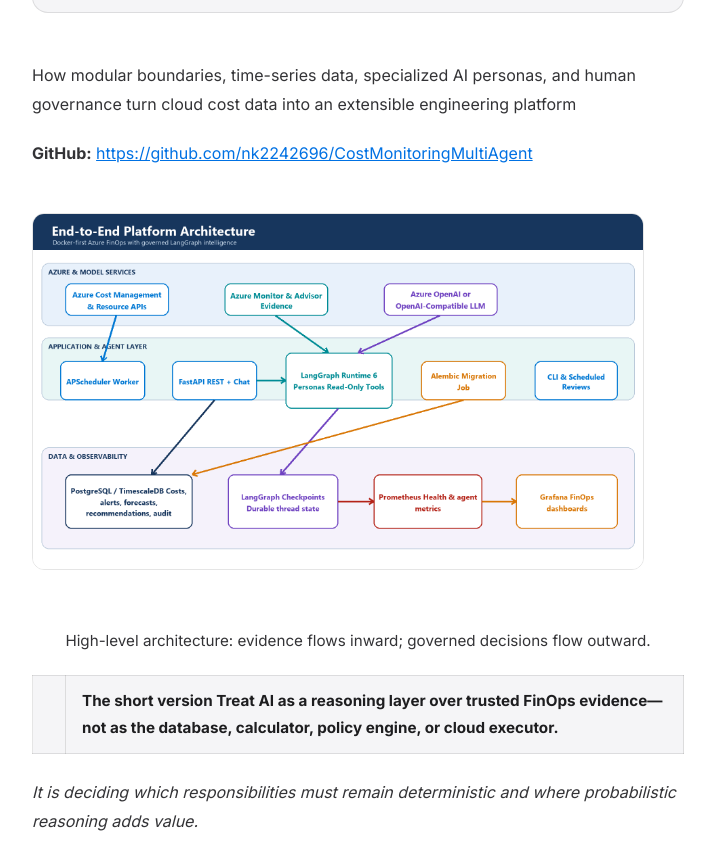
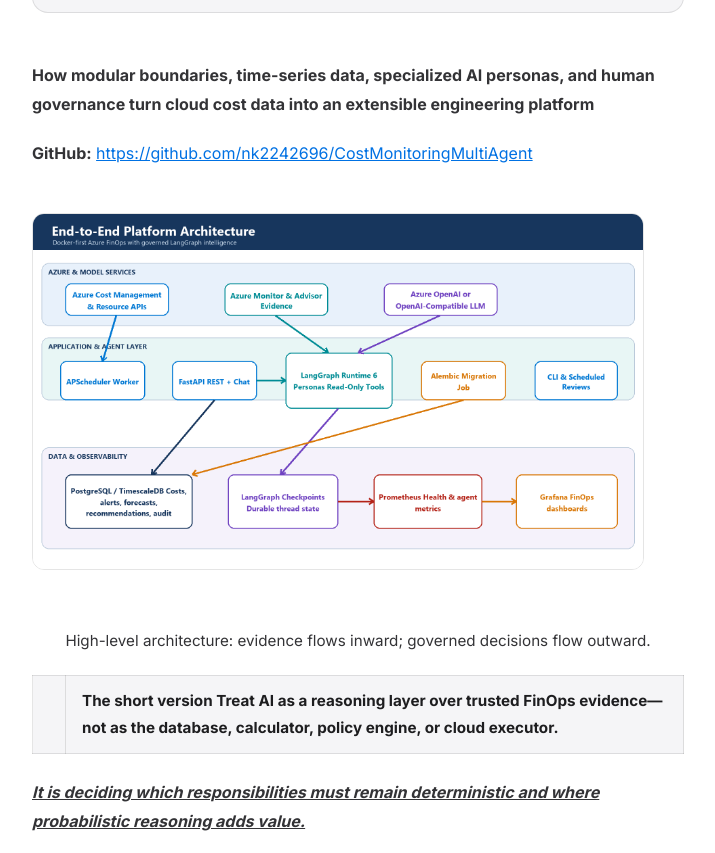
Before and after one commit to nk2242696/nk2242696.github.io, a plain HTML site: page blog/building-a-governed-multi-agent-finops-platform.html in a window 1280 px wide. Shown: the part 857-1710 px from the top of the page, without its empty margins (282-997 px from the left). Drawn offline with Linux system fonts and the light colour scheme.

Commit message:
Regenerate FinOps post from source document

```diff
--- a/blog/building-a-governed-multi-agent-finops-platform.html
+++ b/blog/building-a-governed-multi-agent-finops-platform.html
@@ -352,9 +352,9 @@ Platform</h1>
     </nav>
 
     <div class="article-body">
-<p>How modular boundaries, time-series data, specialized AI personas,
-and human governance turn cloud cost data into an extensible engineering
-platform</p>
+<p><strong>How modular boundaries, time-series data, specialized AI
+personas, and human governance turn cloud cost data into an extensible
+engineering platform</strong></p>
 <p><strong>GitHub:</strong> <a
 href="https://github.com/nk2242696/CostMonitoringMultiAgent"><u>https://github.com/nk2242696/CostMonitoringMultiAgent</u></a></p>
 <p><img
@@ -378,8 +378,9 @@ executor.</th>
 <tbody>
 </tbody>
 </table>
-<p><em>It is deciding which responsibilities must remain deterministic
-and where probabilistic reasoning adds value.</em></p>
+<p><em><strong><u>It is deciding which responsibilities must remain
+deterministic and where probabilistic reasoning adds
+value.</u></strong></em></p>
 <p>Cloud cost platforms begin simply: ingest billing data, calculate
 totals, and draw a dashboard. Complexity arrives when users ask
 higher-order questions—why did spend move, which resource is
```
